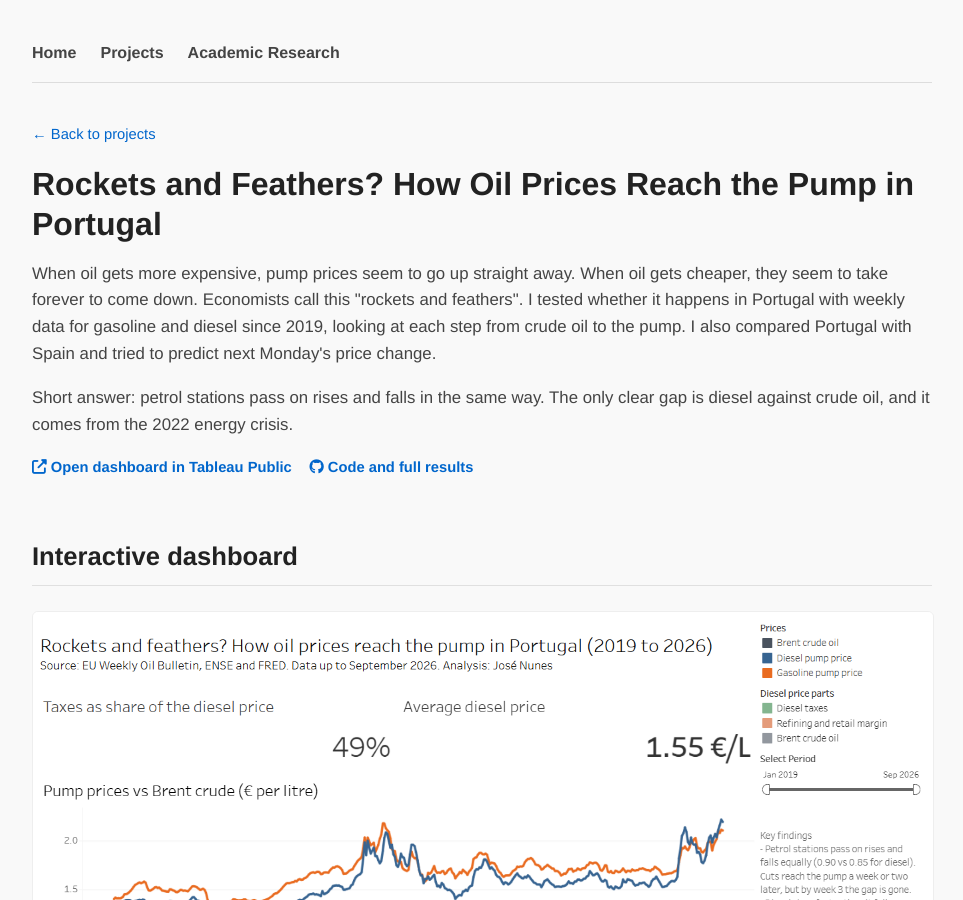
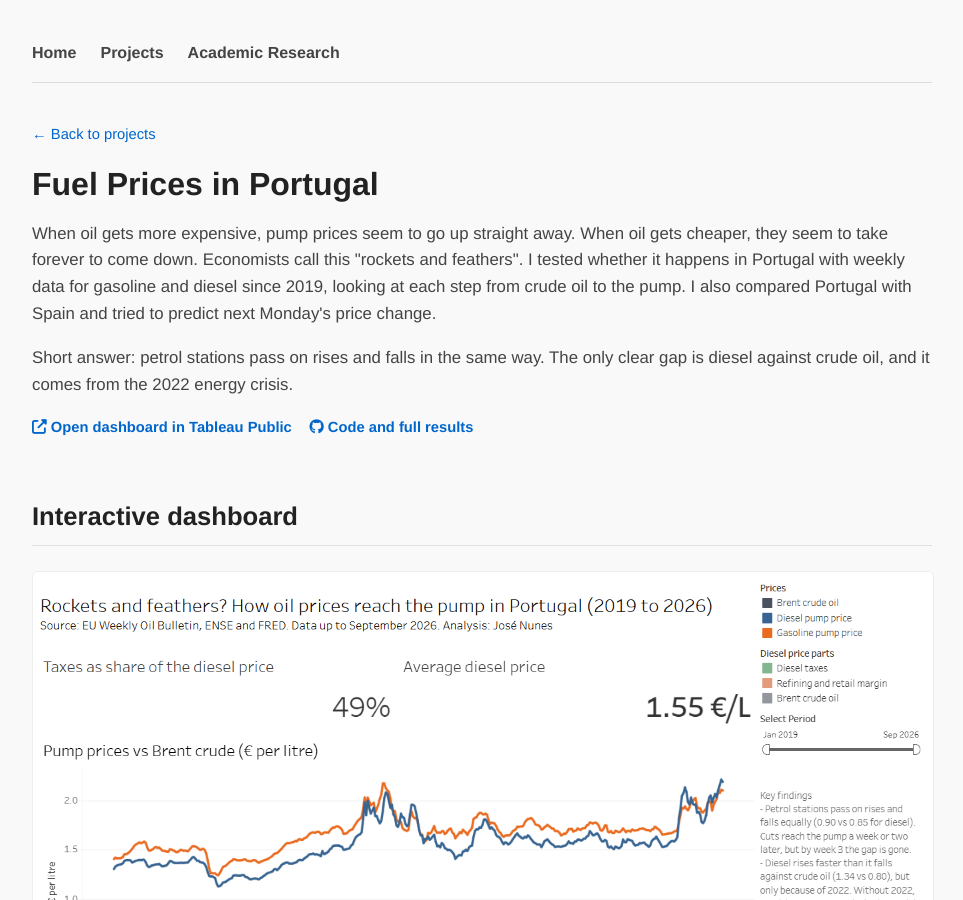
Before and after one commit to josepaulonunes/josepaulonunes.github.io, a Jekyll site: the page built from fuel-prices/index.md, in a window 1280 px wide and 900 px high. Shown: the whole window, without its empty margins (158-1121 px from the left). Built offline with Jekyll 4.4.1, drawn with Linux system fonts in a browser that asks for light colours.

Commit message:
Use short title on the fuel prices page

```diff
--- a/fuel-prices/index.md
+++ b/fuel-prices/index.md
@@ -1,11 +1,11 @@
 ---
 layout: default
-title: Rockets and Feathers? | José Sá Nunes
+title: Fuel Prices in Portugal | José Sá Nunes
 ---
 
 <p class="back-link"><a href="/#projects">&larr; Back to projects</a></p>
 
-<h1 class="page-title">Rockets and Feathers? How Oil Prices Reach the Pump in Portugal</h1>
+<h1 class="page-title">Fuel Prices in Portugal</h1>
 
 <p class="page-lead">
 When oil gets more expensive, pump prices seem to go up straight away. When oil gets cheaper, they seem to take forever to come down. Economists call this "rockets and feathers". I tested whether it happens in Portugal with weekly data for gasoline and diesel since 2019, looking at each step from crude oil to the pump. I also compared Portugal with Spain and tried to predict next Monday's price change.
```
